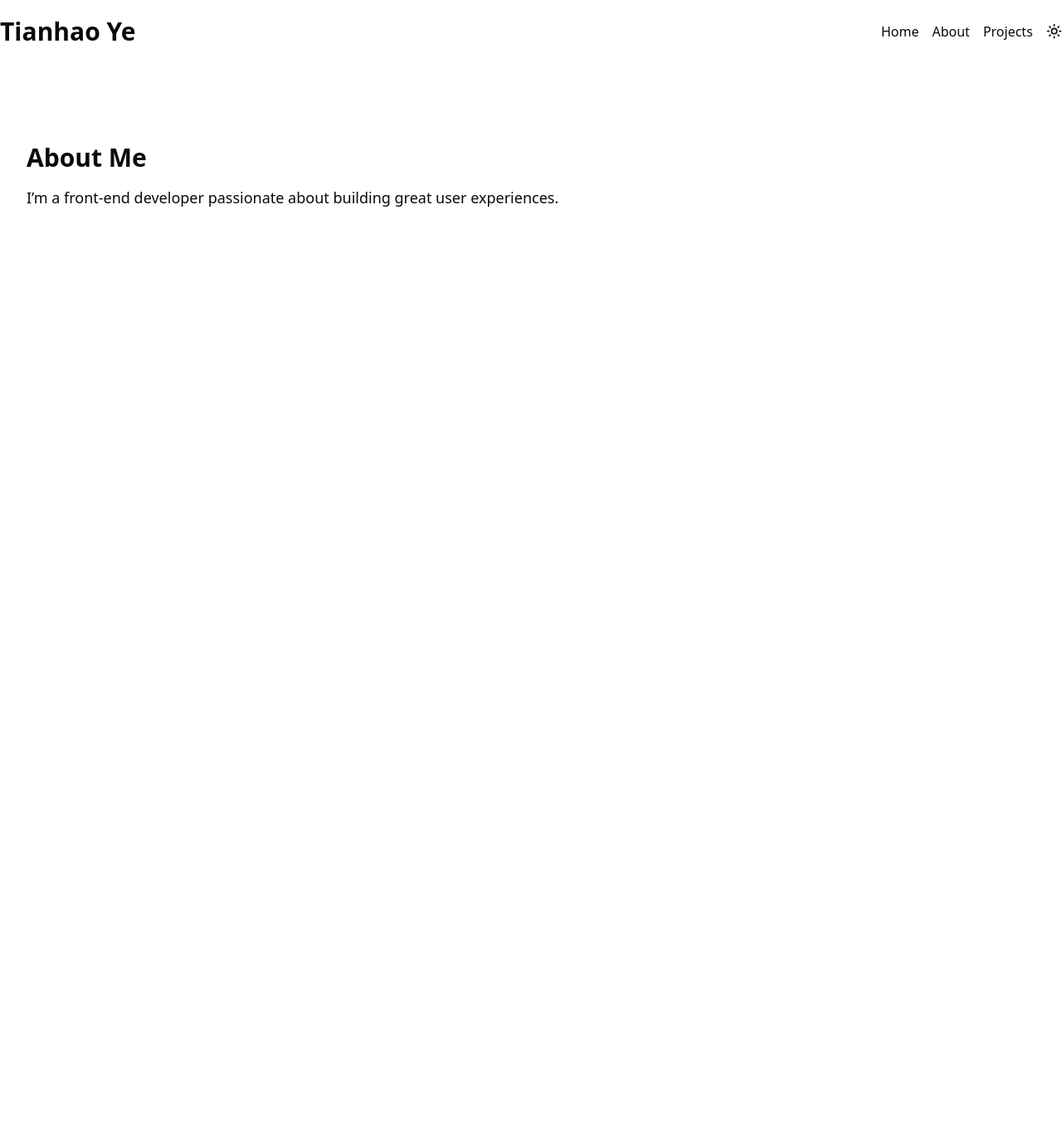
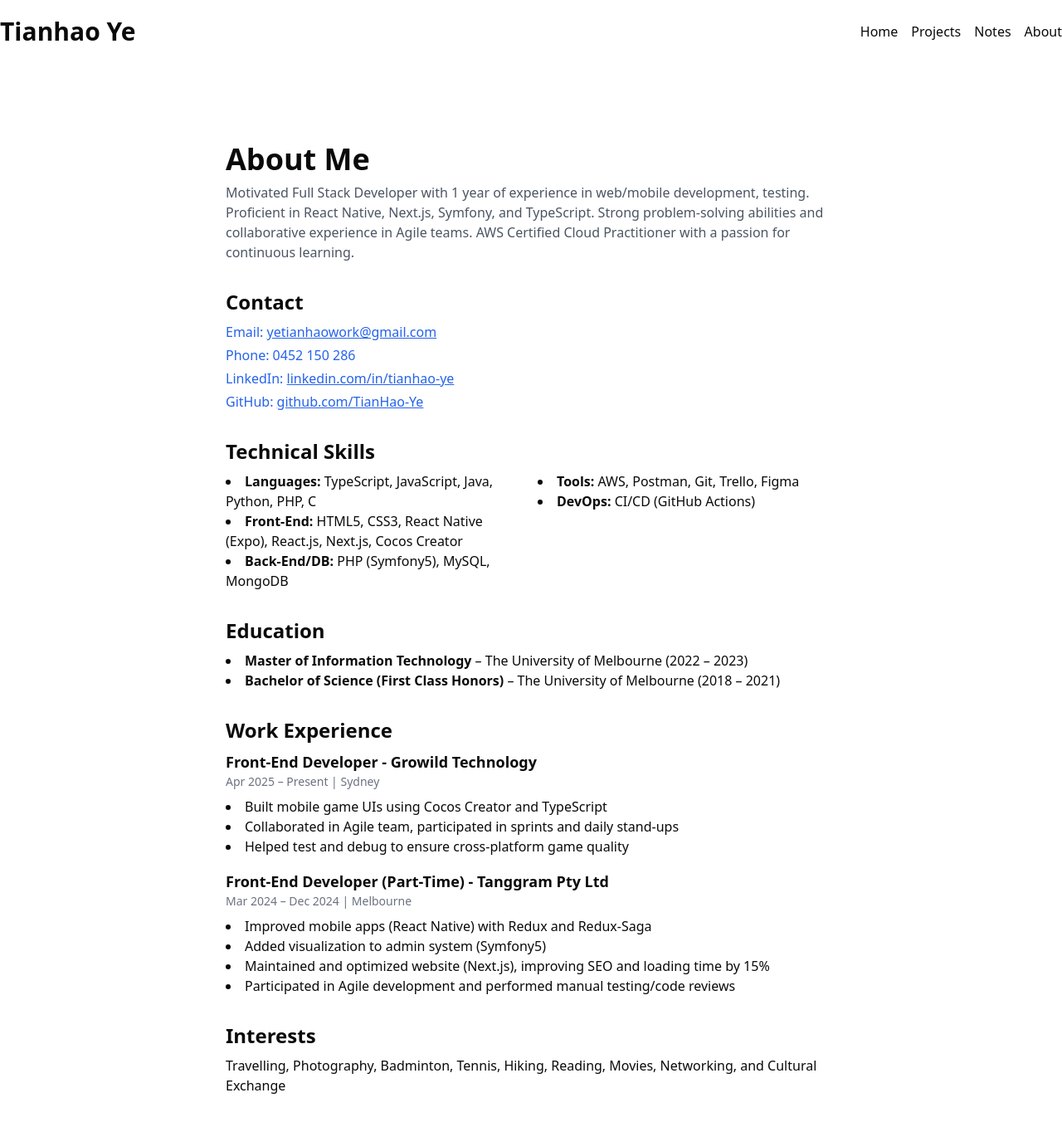
Before and after one commit to TianHao-Ye/tianhao-portfolio, a Next.js app: page /about in a window 1280 px wide. Shown: the whole page at 83% size. Before the commit the page ends 800 px from the top, so only its background shows below. Built offline with nearby package versions, Linux system fonts and the light colour scheme.

Commit message:
about page info done

```diff
--- a/app/about/page.tsx
+++ b/app/about/page.tsx
@@ -1,12 +1,149 @@
 // app/about/page.tsx
+import Link from "next/link";
+
 export default function AboutPage() {
   return (
-    <div className="p-8">
-      <h1 className="text-3xl font-bold">About Me</h1>
-      <p className="mt-4 text-lg">
-        I’m a front-end developer passionate about building great user
-        experiences.
-      </p>
+    <div className="max-w-3xl mx-auto px-4 py-8 space-y-8">
+      {/* Header */}
+      <section>
+        <h1 className="text-4xl font-bold mb-2">About Me</h1>
+        <p className="text-gray-600">
+          Motivated Full Stack Developer with 1 year of experience in web/mobile
+          development, testing. Proficient in React Native, Next.js, Symfony,
+          and TypeScript. Strong problem-solving abilities and collaborative
+          experience in Agile teams. AWS Certified Cloud Practitioner with a
+          passion for continuous learning.
+        </p>
+      </section>
+
+      {/* Contact */}
+      <section>
+        <h2 className="text-2xl font-semibold mb-2">Contact</h2>
+        <ul className="space-y-1 text-blue-600">
+          <li>
+            Email:{" "}
+            <a href="mailto:yetianhaowork@gmail.com" className="underline">
+              yetianhaowork@gmail.com
+            </a>
+          </li>
+          <li>Phone: 0452 150 286</li>
+          <li>
+            LinkedIn:{" "}
+            <Link
+              href="https://www.linkedin.com/in/tianhao-ye-9957a9225/"
+              target="_blank"
+              className="underline"
+            >
+              linkedin.com/in/tianhao-ye
+            </Link>
+          </li>
+          <li>
+            GitHub:{" "}
+            <Link
+              href="https://github.com/TianHao-Ye"
+              target="_blank"
+              className="underline"
+            >
+              github.com/TianHao-Ye
+            </Link>
+          </li>
+        </ul>
+      </section>
+
+      {/* Skills */}
+      <section>
+        <h2 className="text-2xl font-semibold mb-2">Technical Skills</h2>
+        <div className="grid grid-cols-1 md:grid-cols-2 gap-4">
+          <ul className="list-disc list-inside">
+            <li>
+              <strong>Languages:</strong> TypeScript, JavaScript, Java, Python,
+              PHP, C
+            </li>
+            <li>
+              <strong>Front-End:</strong> HTML5, CSS3, React Native (Expo),
+              React.js, Next.js, Cocos Creator
+            </li>
+            <li>
+              <strong>Back-End/DB:</strong> PHP (Symfony5), MySQL, MongoDB
+            </li>
+          </ul>
+          <ul className="list-disc list-inside">
+            <li>
+              <strong>Tools:</strong> AWS, Postman, Git, Trello, Figma
+            </li>
+            <li>
+              <strong>DevOps:</strong> CI/CD (GitHub Actions)
+            </li>
+          </ul>
+        </div>
+      </section>
+
+      {/* Education */}
+      <section>
+        <h2 className="text-2xl font-semibold mb-2">Education</h2>
+        <ul className="list-disc list-inside">
+          <li>
+            <strong>Master of Information Technology</strong> – The University
+            of Melbourne (2022 – 2023)
+          </li>
+          <li>
+            <strong>Bachelor of Science (First Class Honors)</strong> – The
+            University of Melbourne (2018 – 2021)
+          </li>
+        </ul>
+      </section>
+
+      {/* Experience */}
+      <section>
+        <h2 className="text-2xl font-semibold mb-2">Work Experience</h2>
+
+        <div className="mb-4">
+          <h3 className="font-bold text-lg">
+            Front-End Developer - Growild Technology
+          </h3>
+          <p className="text-sm text-gray-500">Apr 2025 – Present | Sydney</p>
+          <ul className="list-disc list-inside mt-2">
+            <li>Built mobile game UIs using Cocos Creator and TypeScript</li>
+            <li>
+              Collaborated in Agile team, participated in sprints and daily
+              stand-ups
+            </li>
+            <li>Helped test and debug to ensure cross-platform game quality</li>
+          </ul>
+        </div>
+
+        <div className="mb-4">
+          <h3 className="font-bold text-lg">
+            Front-End Developer (Part-Time) - Tanggram Pty Ltd
+          </h3>
+          <p className="text-sm text-gray-500">
+            Mar 2024 – Dec 2024 | Melbourne
+          </p>
+          <ul className="list-disc list-inside mt-2">
+            <li>
+              Improved mobile apps (React Native) with Redux and Redux-Saga
+            </li>
+            <li>Added visualization to admin system (Symfony5)</li>
+            <li>
+              Maintained and optimized website (Next.js), improving SEO and
+              loading time by 15%
+            </li>
+            <li>
+              Participated in Agile development and performed manual
+              testing/code reviews
+            </li>
+          </ul>
+        </div>
+      </section>
+
+      {/* Interests */}
+      <section>
+        <h2 className="text-2xl font-semibold mb-2">Interests</h2>
+        <p>
+          Travelling, Photography, Badminton, Tennis, Hiking, Reading, Movies,
+          Networking, and Cultural Exchange
+        </p>
+      </section>
     </div>
   );
 }
--- a/app/layout.tsx
+++ b/app/layout.tsx
@@ -25,14 +25,15 @@ export default function RootLayout({
   children: React.ReactNode;
 }>) {
   return (
-    <html lang="en" suppressHydrationWarning>
+    // <html lang="en" suppressHydrationWarning>
+    <html lang="en">
       <body
         className={`${geistSans.variable} ${geistMono.variable} antialiased`}
       >
-        <ThemeProvider attribute="class" defaultTheme="system" enableSystem>
-          <Navbar />
-          {children}
-        </ThemeProvider>
+        {/* <ThemeProvider attribute="class" defaultTheme="system" enableSystem> */}
+        <Navbar />
+        {children}
+        {/* </ThemeProvider> */}
       </body>
     </html>
   );
--- /dev/null
+++ b/app/notes/page.tsx
@@ -0,0 +1,12 @@
+// app/notes/page.tsx
+export default function NotesPage() {
+  return (
+    <div className="p-8">
+      <h1 className="text-3xl font-bold">About Me</h1>
+      <p className="mt-4 text-lg">
+        I’m a front-end developer passionate about building great user
+        experiences.
+      </p>
+    </div>
+  );
+}
--- a/components/Navbar.tsx
+++ b/components/Navbar.tsx
@@ -3,12 +3,13 @@
 
 import { metaData } from "@/app/config";
 import Link from "next/link";
-import { ThemeSwitch } from "./theme-provider";
+import { ThemeSwitchButton } from "./theme-provider";
 
 const navLinks = {
   "/": { name: "Home" },
+  "/projects": { name: "Projects" },
+  "/notes": { name: "Notes" },
   "/about": { name: "About" },
-  "/projects": { name: "Projects" },
 };
 
 export default function Navbar() {
@@ -30,7 +31,7 @@ export default function Navbar() {
               {name}
             </Link>
           ))}
-          <ThemeSwitch />
+          {/* <ThemeSwitchButton /> */}
         </div>
       </div>
     </nav>
--- a/components/theme-provider.tsx
+++ b/components/theme-provider.tsx
@@ -13,61 +13,20 @@ export function ThemeProvider({
   return <NextThemesProvider {...props}>{children}</NextThemesProvider>;
 }
 
-const storageKey = "theme-preference";
-
-export const ThemeSwitch = () => {
-  const { setTheme } = useTheme();
+export const ThemeSwitchButton = () => {
+  const { resolvedTheme, setTheme } = useTheme();
   const [mounted, setMounted] = useState(false);
-  const [currentTheme, setCurrentTheme] = useState<"light" | "dark">("light");
-
-  // 获取本地主题或系统主题
-  const getInitialTheme = (): "light" | "dark" => {
-    if (typeof window !== "undefined") {
-      const stored = localStorage.getItem(storageKey) as
-        | "light"
-        | "dark"
-        | null;
-      if (stored) return stored;
-      return window.matchMedia("(prefers-color-scheme: dark)").matches
-        ? "dark"
-        : "light";
-    }
-    return "light";
-  };
-
-  // 应用主题到 DOM 和状态
-  const applyTheme = (theme: "light" | "dark") => {
-    document.documentElement.classList.remove("bg-light", "bg-dark");
-    document.documentElement.classList.add(`bg-${theme}`);
-    setCurrentTheme(theme);
-    setTheme(theme);
-  };
 
   useEffect(() => {
     setMounted(true);
-
-    const initialTheme = getInitialTheme();
-    applyTheme(initialTheme);
-
-    // 监听系统主题变化
-    const mediaQuery = window.matchMedia("(prefers-color-scheme: dark)");
-    const handleChange = () => {
-      const newTheme = mediaQuery.matches ? "dark" : "light";
-      localStorage.setItem(storageKey, newTheme);
-      applyTheme(newTheme);
-    };
-    mediaQuery.addEventListener("change", handleChange);
-
-    return () => mediaQuery.removeEventListener("change", handleChange);
   }, []);
 
+  const isDark = resolvedTheme === "dark";
+
   const toggleTheme = () => {
-    const newTheme = currentTheme === "light" ? "dark" : "light";
-    localStorage.setItem(storageKey, newTheme);
-    applyTheme(newTheme);
+    setTheme(isDark ? "light" : "dark");
   };
 
-  // 防止 hydration mismatch 错误
   if (!mounted) {
     return (
       <Sun
@@ -76,8 +35,6 @@ export const ThemeSwitch = () => {
       />
     );
   }
-
-  const isDark = currentTheme === "dark";
 
   return (
     <button
```
Also changed, not shown: components/Footer.tsx (added).
